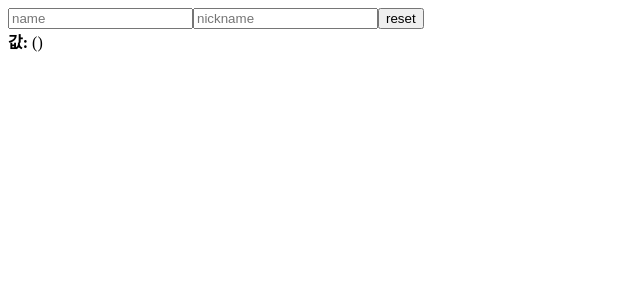
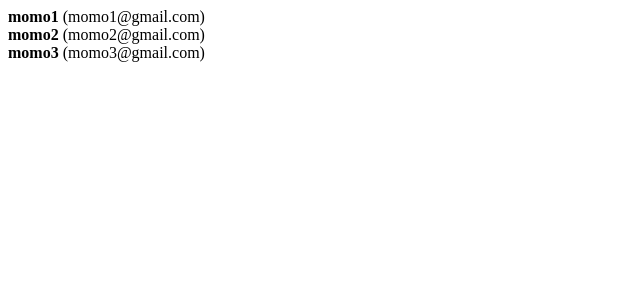
Before and after one commit to wdudtlrw78/velopert-lecture, a React app in the folder basic/: page / in a window 1280 px wide. Shown: the top 300 px of the page, without its empty margins (0-640 px from the left). Built offline with nearby package versions, Linux system fonts and the light colour scheme.

Commit message:
배열 렌더링

```diff
--- a/basic/App.js
+++ b/basic/App.js
@@ -4,9 +4,9 @@
 import Hello from './Hello';
 import InputSample from './InputSample';
 import Wrapper from './Wrapper';
-
+import UserList from './UserList';
 const App = () => {
-  return <InputSample />;
+  return <UserList />;
 };
 
 export default App;
--- a/basic/InputSample.js
+++ b/basic/InputSample.js
@@ -1,10 +1,11 @@
-import React, { useState } from 'react';
+import React, { useState, useRef } from 'react';
 
 function InputSample() {
   const [inputs, setInputs] = useState({
     name: '',
     nickname: '',
   });
+  const nameInput = useRef(null);
 
   const { name, nickname } = inputs;
   const onChange = (e) => {
@@ -21,11 +22,12 @@
       name: '',
       nickname: '',
     });
+    nameInput.current.focus();
   };
 
   return (
     <div>
-      <input name="name" placeholder="name" onChange={onChange} value={name} />
+      <input name="name" placeholder="name" onChange={onChange} value={name} ref={nameInput} />
       <input name="nickname" placeholder="nickname" onChange={onChange} value={nickname} />
       <button onClick={onReset}>reset</button>
       <div>
--- /dev/null
+++ b/basic/UserList.jsx
@@ -0,0 +1,39 @@
+import React from 'react';
+
+function User({ user }) {
+  return (
+    <div>
+      <b>{user.username}</b> <span>({user.email})</span>
+    </div>
+  );
+}
+
+function UserList() {
+  const users = [
+    {
+      id: 1,
+      username: 'momo1',
+      email: 'momo1@gmail.com',
+    },
+    {
+      id: 2,
+      username: 'momo2',
+      email: 'momo2@gmail.com',
+    },
+    {
+      id: 3,
+      username: 'momo3',
+      email: 'momo3@gmail.com',
+    },
+  ];
+
+  return (
+    <div>
+      {users.map((user) => (
+        <User key={user.id} user={user} />
+      ))}
+    </div>
+  );
+}
+
+export default UserList;
```
Also changed, not shown: basic/sample.js (added, +17 -0 lines).
